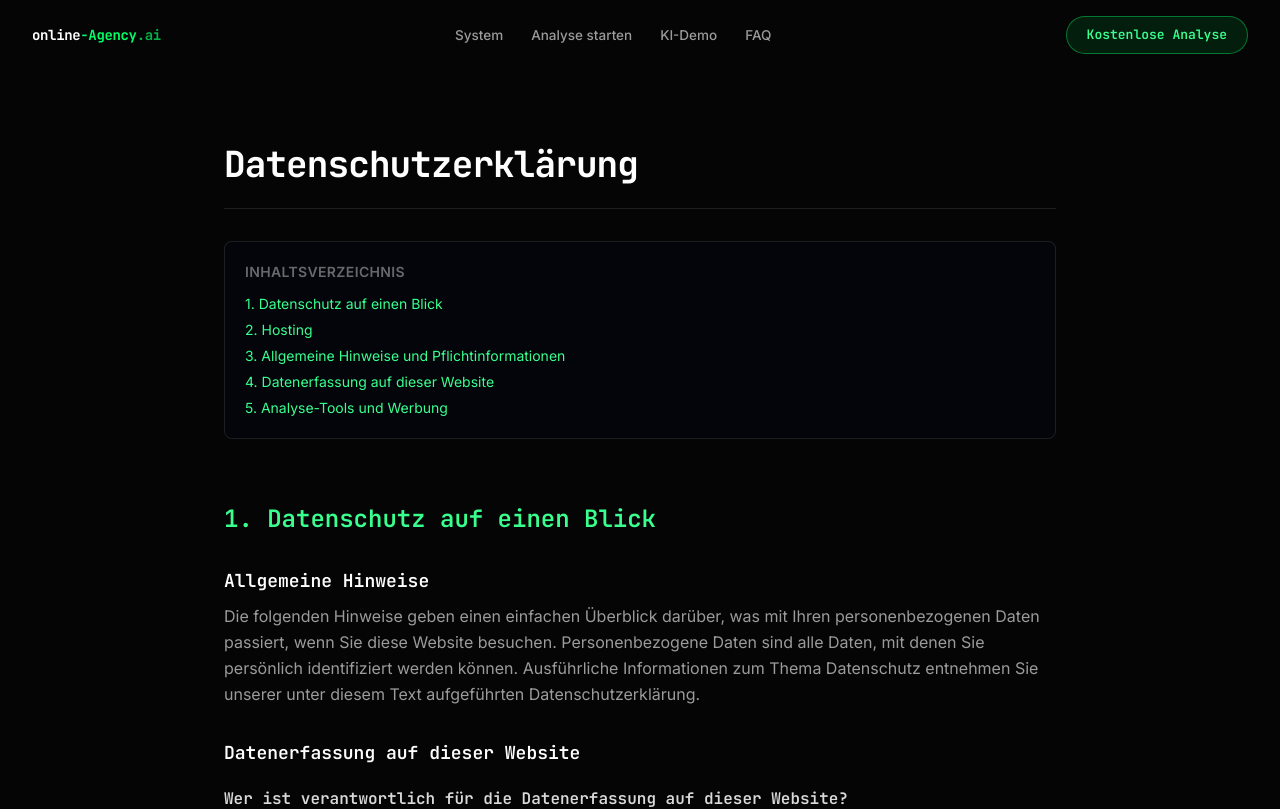
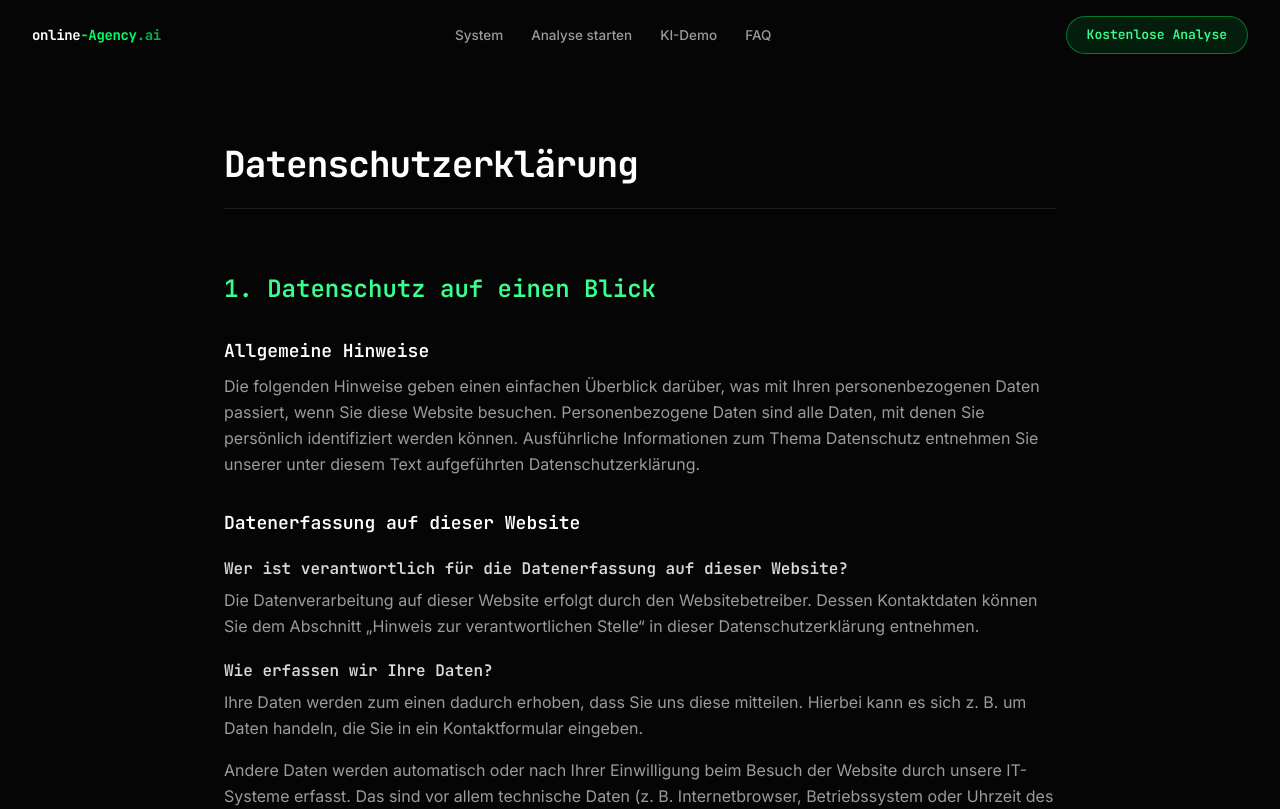
Before and after one commit to jan-jaeger/online-agency-ai, a Next.js app: page /datenschutz in a window 1280 px wide. Shown: the top 809 px of the page. Built offline with nearby package versions, Linux system fonts and the light colour scheme.

Commit message:
3 zurückgerutschte Dateien korrigiert: locations.ts, layout.tsx, datenschutz/page.tsx

```diff
--- a/app/datenschutz/page.tsx
+++ b/app/datenschutz/page.tsx
@@ -1,5 +1,4 @@
 import type { Metadata } from "next";
-import Link from "next/link";
 
 export const metadata: Metadata = {
   title: "Datenschutzerklärung",
@@ -9,14 +8,6 @@ export const metadata: Metadata = {
   robots: { index: true, follow: true },
 };
 
-const TOC = [
-  { id: "auf-einen-blick", label: "1. Datenschutz auf einen Blick" },
-  { id: "hosting", label: "2. Hosting" },
-  { id: "allgemeine-hinweise", label: "3. Allgemeine Hinweise und Pflichtinformationen" },
-  { id: "datenerfassung", label: "4. Datenerfassung auf dieser Website" },
-  { id: "analyse-tools", label: "5. Analyse-Tools und Werbung" },
-];
-
 export default function DatenschutzPage() {
   return (
     <main>
@@ -25,28 +16,6 @@ export default function DatenschutzPage() {
         <div className="border-b border-white/10 pb-6">
           <h1 className="font-mono text-3xl font-bold tracking-tight text-white sm:text-4xl">Datenschutzerklärung</h1>
         </div>
-
-        {/* Inhaltsverzeichnis */}
-        <nav
-          aria-label="Inhaltsverzeichnis"
-          className="mt-8 rounded-lg border border-white/10 bg-void-950/40 p-5"
-        >
-          <p className="mb-3 text-sm font-semibold uppercase tracking-wide text-white/40">
-            Inhaltsverzeichnis
-          </p>
-          <ul className="space-y-1.5 text-sm">
-            {TOC.map((item) => (
-              <li key={item.id}>
-                <Link
-                  href={`#${item.id}`}
-                  className="text-signal-400 transition-colors hover:text-signal-300 hover:underline"
-                >
-                  {item.label}
-                </Link>
-              </li>
-            ))}
-          </ul>
-        </nav>
 
 <section id="auf-einen-blick" className="mt-16 scroll-mt-28">
 <h2 className="font-mono text-2xl font-semibold text-signal-400">1. Datenschutz auf einen Blick</h2>
@@ -88,7 +57,7 @@ export default function DatenschutzPage() {
 <h3 className="font-mono mb-2 mt-8 text-lg font-semibold text-white">Hinweis zur verantwortlichen Stelle</h3>
 <p className="leading-relaxed text-white/60">Die verantwortliche Stelle für die Datenverarbeitung auf dieser Website ist:</p>
 <p className="mt-4 leading-relaxed text-white/60">online-agency.ai<br /> Jan Jäger<br /> Stieglesfeld 13<br /> 72401 Haigerloch</p>
-<p className="mt-4 leading-relaxed text-white/60">Telefon: +49 7474 95 46 880<br /> E-Mail: <a href="mailto:kontakt@online-agency.ai" data-cursor-hover className="text-signal-400 transition-colors hover:text-signal-300 hover:underline">kontakt@online-agency.ai</a></p>
+<p className="mt-4 leading-relaxed text-white/60">Telefon: +49 7474 95 46 880<br /> E-Mail: <a href="mailto:kontakt@online-agency.ai" className="text-signal-400 hover:text-signal-300 hover:underline">kontakt@online-agency.ai</a></p>
 <p className="mt-4 leading-relaxed text-white/60">Verantwortliche Stelle ist die natürliche oder juristische Person, die allein oder gemeinsam mit anderen über die Zwecke und Mittel der Verarbeitung von personenbezogenen Daten (z. B. Namen, E-Mail-Adressen o. Ä.) entscheidet.</p>
 <h3 className="font-mono mb-2 mt-8 text-lg font-semibold text-white">Speicherdauer</h3>
 <p className="leading-relaxed text-white/60">Soweit innerhalb dieser Datenschutzerklärung keine speziellere Speicherdauer genannt wurde, verbleiben Ihre personenbezogenen Daten bei uns, bis der Zweck für die Datenverarbeitung entfällt. Wenn Sie ein berechtigtes Löschersuchen geltend machen oder eine Einwilligung zur Datenverarbeitung widerrufen, werden Ihre Daten gelöscht, sofern wir keine anderen rechtlich zulässigen Gründe für die Speicherung Ihrer personenbezogenen Daten haben (z. B. steuer- oder handelsrechtliche Aufbewahrungsfristen); im letztgenannten Fall erfolgt die Löschung nach Fortfall dieser Gründe.</p>
@@ -118,7 +87,7 @@ export default function DatenschutzPage() {
 <ul className="mt-3 list-disc space-y-2 pl-5 leading-relaxed text-white/60 marker:text-signal-500"><li>Wenn Sie die Richtigkeit Ihrer bei uns gespeicherten personenbezogenen Daten bestreiten, benötigen wir in der Regel Zeit, um dies zu überprüfen. Für die Dauer der Prüfung haben Sie das Recht, die Einschränkung der Verarbeitung Ihrer personenbezogenen Daten zu verlangen.</li><li>Wenn die Verarbeitung Ihrer personenbezogenen Daten unrechtmäßig geschah/geschieht, können Sie statt der Löschung die Einschränkung der Datenverarbeitung verlangen.</li><li>Wenn wir Ihre personenbezogenen Daten nicht mehr benötigen, Sie sie jedoch zur Ausübung, Verteidigung oder Geltendmachung von Rechtsansprüchen benötigen, haben Sie das Recht, statt der Löschung die Einschränkung der Verarbeitung Ihrer personenbezogenen Daten zu verlangen.</li><li>Wenn Sie einen Widerspruch nach Art. 21 Abs. 1 DSGVO eingelegt haben, muss eine Abwägung zwischen Ihren und unseren Interessen vorgenommen werden. Solange noch nicht feststeht, wessen Interessen überwiegen, haben Sie das Recht, die Einschränkung der Verarbeitung Ihrer personenbezogenen Daten zu verlangen.</li></ul>
 <p className="mt-4 leading-relaxed text-white/60">Wenn Sie die Verarbeitung Ihrer personenbezogenen Daten eingeschränkt haben, dürfen diese Daten – von ihrer Speicherung abgesehen – nur mit Ihrer Einwilligung oder zur Geltendmachung, Ausübung oder Verteidigung von Rechtsansprüchen oder zum Schutz der Rechte einer anderen natürlichen oder juristischen Person oder aus Gründen eines wichtigen öffentlichen Interesses der Europäischen Union oder eines Mitgliedstaats verarbeitet werden.</p>
 <h3 className="font-mono mb-2 mt-8 text-lg font-semibold text-white">SSL- bzw. TLS-Verschlüsselung</h3>
-<p className="leading-relaxed text-white/60">Diese Seite nutzt aus Sicherheitsgründen und zum Schutz der Übertragung vertraulicher Inhalte, wie zum Beispiel Bestellungen oder Anfragen, die Sie an uns als Seitenbetreiber senden, eine SSL- bzw. TLS-Verschlüsselung. Eine verschlüsselte Verbindung erkennen Sie daran, dass die Adresszeile des Browsers von <span className="font-mono text-white">http://</span> auf <span className="font-mono text-white">https://</span> wechselt und an dem Schloss-Symbol in Ihrer Browserzeile.</p>
+<p className="leading-relaxed text-white/60">Diese Seite nutzt aus Sicherheitsgründen und zum Schutz der Übertragung vertraulicher Inhalte, wie zum Beispiel Bestellungen oder Anfragen, die Sie an uns als Seitenbetreiber senden, eine SSL- bzw. TLS-Verschlüsselung. Eine verschlüsselte Verbindung erkennen Sie daran, dass die Adresszeile des Browsers von „http://“ auf „https://“ wechselt und an dem Schloss-Symbol in Ihrer Browserzeile.</p>
 <p className="mt-4 leading-relaxed text-white/60">Wenn die SSL- bzw. TLS-Verschlüsselung aktiviert ist, können die Daten, die Sie an uns übermitteln, nicht von Dritten mitgelesen werden.</p>
 </section>
 <section id="datenerfassung" className="mt-16 scroll-mt-28 border-t border-white/10 pt-12">
@@ -130,6 +99,15 @@ export default function DatenschutzPage() {
 <p className="mt-4 leading-relaxed text-white/60">Cookies, die zur Durchführung des elektronischen Kommunikationsvorgangs, zur Bereitstellung bestimmter, von Ihnen erwünschter Funktionen (z. B. für die Warenkorbfunktion) oder zur Optimierung der Website (z. B. Cookies zur Messung des Webpublikums) erforderlich sind (notwendige Cookies), werden auf Grundlage von Art. 6 Abs. 1 lit. f DSGVO gespeichert, sofern keine andere Rechtsgrundlage angegeben wird. Der Websitebetreiber hat ein berechtigtes Interesse an der Speicherung von notwendigen Cookies zur technisch fehlerfreien und optimierten Bereitstellung seiner Dienste. Sofern eine Einwilligung zur Speicherung von Cookies und vergleichbaren Wiedererkennungstechnologien abgefragt wurde, erfolgt die Verarbeitung ausschließlich auf Grundlage dieser Einwilligung (Art. 6 Abs. 1 lit. a DSGVO und § 25 Abs. 1 TDDDG); die Einwilligung ist jederzeit widerrufbar.</p>
 <p className="mt-4 leading-relaxed text-white/60">Sie können Ihren Browser so einstellen, dass Sie über das Setzen von Cookies informiert werden und Cookies nur im Einzelfall erlauben, die Annahme von Cookies für bestimmte Fälle oder generell ausschließen sowie das automatische Löschen der Cookies beim Schließen des Browsers aktivieren. Bei der Deaktivierung von Cookies kann die Funktionalität dieser Website eingeschränkt sein.</p>
 <p className="mt-4 leading-relaxed text-white/60">Sofern weitere Cookies und Dienste auf dieser Website eingesetzt werden, können Sie dies dieser Datenschutzerklärung entnehmen.</p>
+<h3 className="font-mono mb-2 mt-8 text-lg font-semibold text-white">Einwilligung mit Usercentrics</h3>
+<p className="leading-relaxed text-white/60">Diese Website nutzt die Consent-Technologie von Usercentrics, um Ihre Einwilligung zur Speicherung bestimmter Cookies auf Ihrem Endgerät oder zum Einsatz bestimmter Technologien einzuholen und diese datenschutzkonform zu dokumentieren. Anbieter dieser Technologie ist die Usercentrics GmbH, Sendlinger Straße 7, 80331 München, Website: <a href="https://usercentrics.com/de/" target="_blank" rel="noopener noreferrer" className="text-signal-400 hover:text-signal-300 hover:underline">https://usercentrics.com/de/</a> (im Folgenden „Usercentrics“).</p>
+<p className="mt-4 leading-relaxed text-white/60">Wenn Sie unsere Website betreten, werden folgende personenbezogene Daten an Usercentrics übertragen:</p>
+<ul className="mt-3 list-disc space-y-2 pl-5 leading-relaxed text-white/60 marker:text-signal-500"><li>Ihre Einwilligung(en) bzw. der Widerruf Ihrer Einwilligung(en)</li><li>Ihre IP-Adresse</li><li>Informationen über Ihren Browser</li><li>Informationen über Ihr Endgerät</li><li>Zeitpunkt Ihres Besuchs auf der Website</li><li>Geolocation</li></ul>
+<p className="mt-4 leading-relaxed text-white/60">Des Weiteren speichert Usercentrics ein Cookie in Ihrem Browser, um Ihnen die erteilten Einwilligungen bzw. deren Widerruf zuordnen zu können. Die so erfassten Daten werden gespeichert, bis Sie uns zur Löschung auffordern, das Usercentrics-Cookie selbst löschen oder der Zweck für die Datenspeicherung entfällt. Zwingende gesetzliche Aufbewahrungspflichten bleiben unberührt.</p>
+<p className="mt-4 leading-relaxed text-white/60">Das Usercentrics-Banner auf dieser Website wurde mit Hilfe von eRecht24 konfiguriert. Das erkennen Sie daran, dass im Banner das Logo von eRecht24 auftaucht. Um das eRecht24-Logo im Banner auszuspielen, wird eine Verbindung zum Bildserver von eRecht24 hergestellt. Hierbei wird auch die IP-Adresse übertragen, die jedoch nur in anonymisierter Form in den Server-Logs gespeichert wird. Der Bildserver von eRecht24 befindet sich in Deutschland bei einem deutschen Anbieter. Das Banner selbst wird ausschließlich von Usercentrics zur Verfügung gestellt.</p>
+<p className="mt-4 leading-relaxed text-white/60">Der Einsatz von Usercentrics erfolgt, um die gesetzlich vorgeschriebenen Einwilligungen für den Einsatz bestimmter Technologien einzuholen. Rechtsgrundlage hierfür ist Art. 6 Abs. 1 lit. c DSGVO.</p>
+<h4 className="font-mono mb-1.5 mt-5 text-base font-semibold text-white/85">Auftragsverarbeitung</h4>
+<p className="leading-relaxed text-white/60">Wir haben einen Vertrag über Auftragsverarbeitung (AVV) zur Nutzung des oben genannten Dienstes geschlossen. Hierbei handelt es sich um einen datenschutzrechtlich vorgeschriebenen Vertrag, der gewährleistet, dass dieser die personenbezogenen Daten unserer Websitebesucher nur nach unseren Weisungen und unter Einhaltung der DSGVO verarbeitet.</p>
 <h3 className="font-mono mb-2 mt-8 text-lg font-semibold text-white">Server-Log-Dateien</h3>
 <p className="leading-relaxed text-white/60">Der Provider der Seiten erhebt und speichert automatisch Informationen in so genannten Server-Log-Dateien, die Ihr Browser automatisch an uns übermittelt. Dies sind:</p>
 <ul className="mt-3 list-disc space-y-2 pl-5 leading-relaxed text-white/60 marker:text-signal-500"><li>Browsertyp und Browserversion</li><li>verwendetes Betriebssystem</li><li>Referrer URL</li><li>Hostname des zugreifenden Rechners</li><li>Uhrzeit der Serveranfrage</li><li>IP-Adresse</li></ul>
@@ -194,7 +172,6 @@ export default function DatenschutzPage() {
 <h4 className="font-mono mb-1.5 mt-5 text-base font-semibold text-white/85">Auftragsverarbeitung</h4>
 <p className="leading-relaxed text-white/60">Wir haben mit Google einen Vertrag zur Auftragsverarbeitung abgeschlossen und setzen die strengen Vorgaben der deutschen Datenschutzbehörden bei der Nutzung von Google Analytics vollständig um.</p>
 </section>
-
       </div>
     </main>
   );
--- a/lib/locations.ts
+++ b/lib/locations.ts
@@ -36,7 +36,7 @@ export const LOCATIONS: Location[] = [
     region: "Zollernalbkreis, Baden-Württemberg",
     proximityNote: "in direkter Nachbarschaft zu unserem Sitz in Haigerloch",
     localContext:
-      "Hechingen ist als „Medical Valley Hechingen“ bekannt — ein Kompetenznetzwerk mit über 60 Medizintechnik-Unternehmen, Zulieferern und Dienstleistern, eng verzahnt mit den Universitäten Tübingen und Stuttgart.",
+      "Hechingen ist als „Medical Valley Hechingen“ bekannt — ein Kompetenznetzwerk mit über 60 Medizintechnik-Unternehmen und Zulieferern.",
   },
 ];
 
```
Also changed, not shown: app/layout.tsx (+5 -2 lines).
